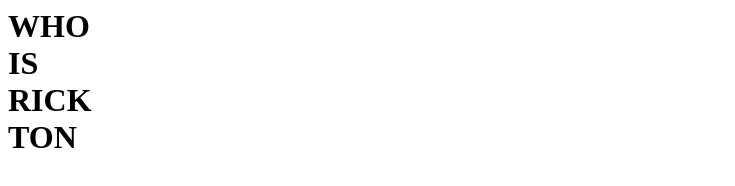
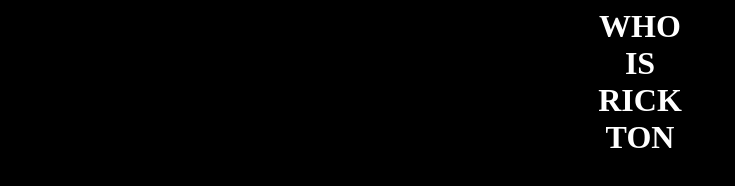
Before and after one commit to AlexMorreale/rickton, a plain HTML site: page index.html in a window 1280 px wide. Shown: the whole page, without its empty margins (0-735 px from the left). Drawn offline with Linux system fonts and the light colour scheme.

Commit message:
who is rick ton?

```diff
--- a/index.html
+++ b/index.html
@@ -1,6 +1,20 @@
+<html>
+  <head>
+    <style>
+      body {
+        text-align: center;
+        background-color: black;
+      }
+      h1 { color: white;}
+    </style>
+  </head>
+
+  <body>
     <h1>
       WHO <br />
       IS <br />
       RICK <br />
       TON <br />
     </h1>
+  </body>
+</html>
```
Lines whose indentation alone changed are shown as unchanged.
